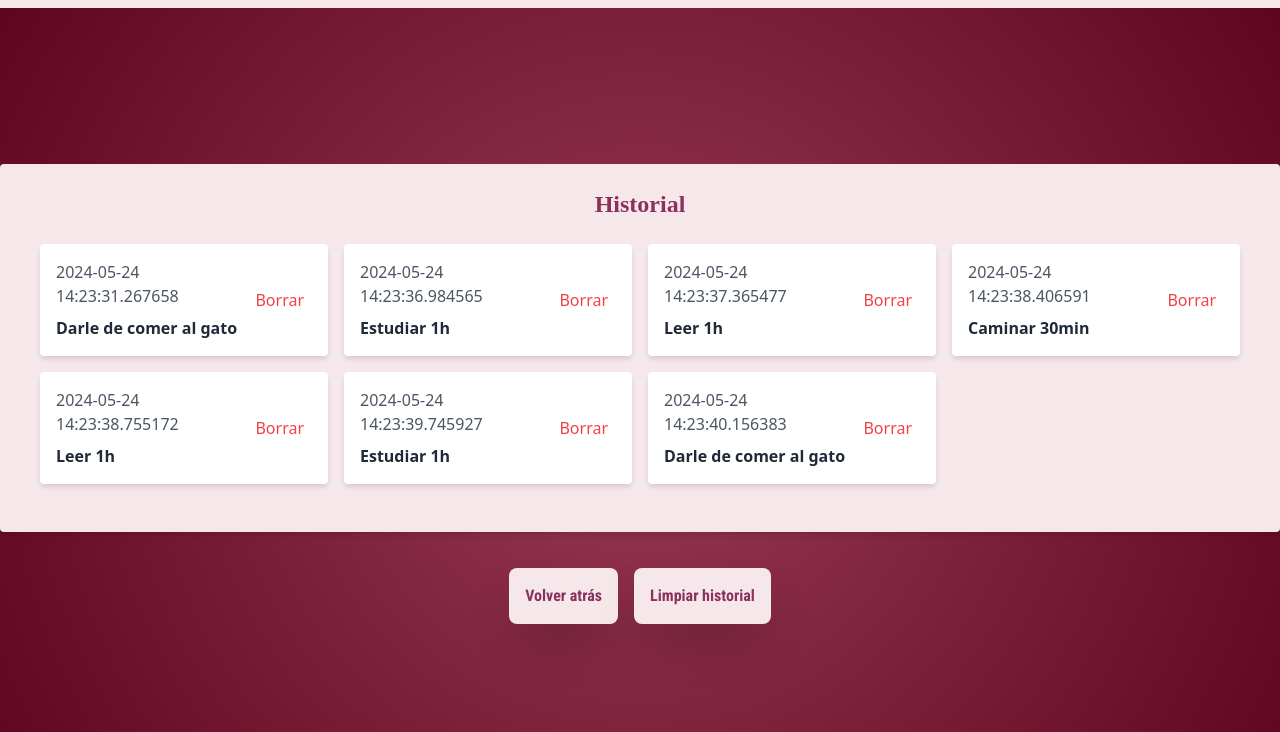
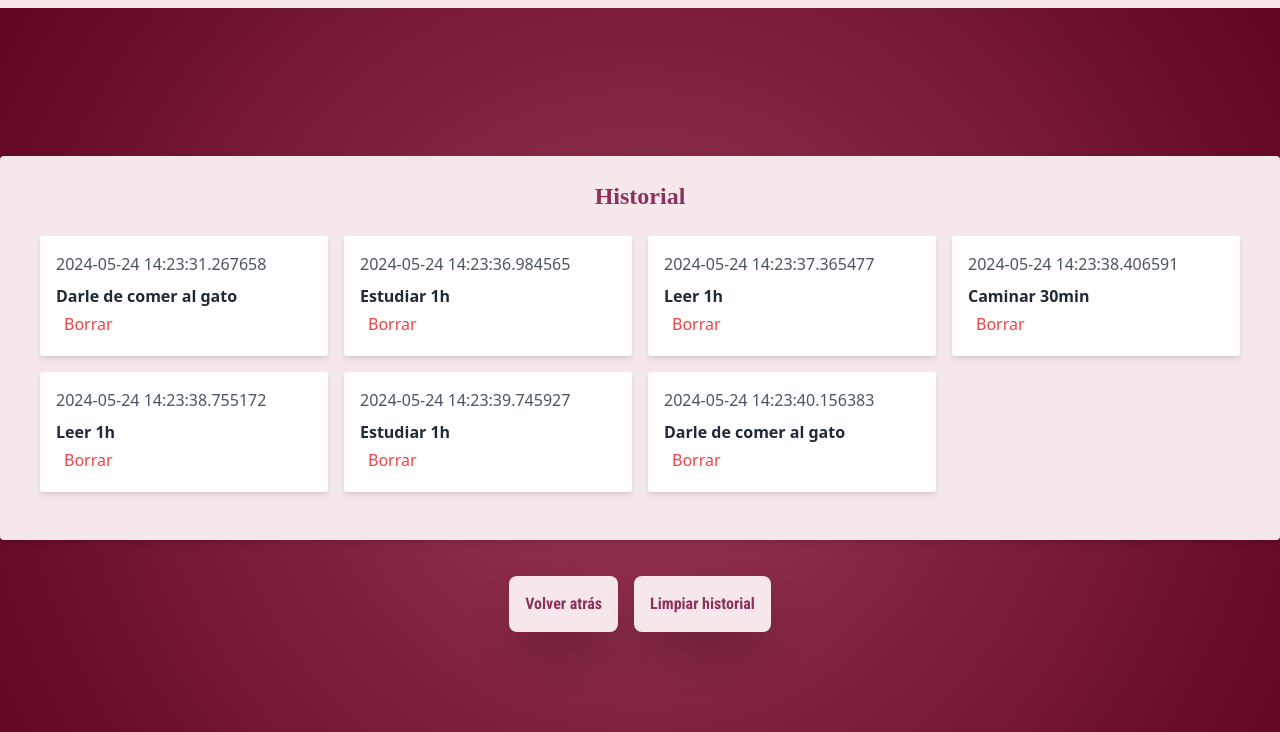
Before and after one commit to gabigonzalz/Habitos---WEB, a Flask app: page /historial in a window 1280 px wide. Shown: the top 732 px of the page. Run offline with Flask 3, Linux system fonts and the light colour scheme; a user stored in the database is signed in; some libraries are stand-ins or nearby versions; some web fonts are replaced.

Commit message:
Boton de borrar habito completado

```diff
--- a/templates/historial.html
+++ b/templates/historial.html
@@ -23,9 +23,9 @@
             <!-- Bucle for para iterar sobre los hábitos completados -->
             {% for habito_completado, habito_personalizado in habitos_completados %}
             <!-- Divs para mostrar cada hábito completado en un espacio distinto-->
-            <div class="w-full md:w-1/2 lg:w-1/3 xl:w-1/4 px-2 mb-4">
+            <div class="w-full md:w-1/2 lg:w-1/3 xl:w-1/4 px-2 mb-4 flex">
                 <!-- Contenedor de información del hábito completado -->
-                <div class="bg-white rounded shadow-md p-4 flex justify-between items-center">
+                <div class="bg-white rounded shadow-md p-4 flex flex-wrap justify-between items-center">
                     <div>
                         <!-- Párrafo para la fecha del hábito completado -->
                         <p class="text-gray-600 mb-2">{{ habito_completado.fecha_completado }}</p>
--- a/templates/pagina_principal.html
+++ b/templates/pagina_principal.html
@@ -22,7 +22,7 @@
 
     <div class="w-full max-w-xl mx-auto bg-[#F6E8EA] shadow-md rounded px-8 pt-6 pb-8 mb-4">
         <!-- Título de la sección de hábitos -->
-        <h1 style="font-family:gorilla" class="text-2xl font-bold mb-6 text-center text-[#8c315d]">Tus Hábitos</h1>
+        <h1 style="font-family:gorilla" class="text-2xl font-bold mb-6 text-center text-[#8c315d]">Tus hábitos</h1>
 
         {% if habitos_personalizados %}
         <!-- Bloque condicional para mostrar hábitos personalizados -->
```
Also changed, not shown: instance/base_de_datos.db.
